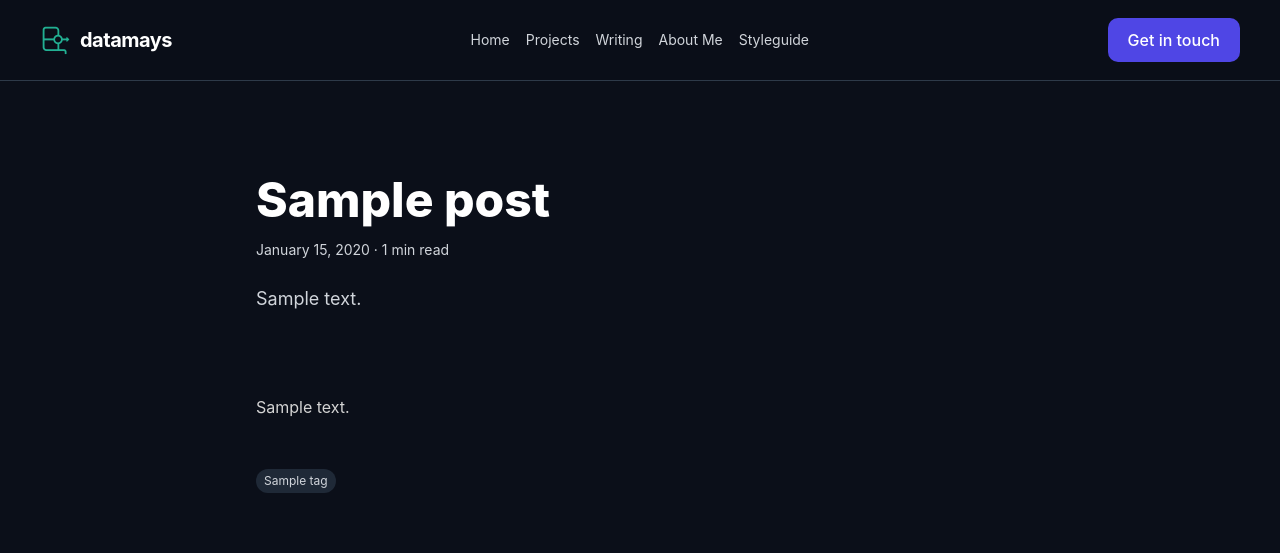
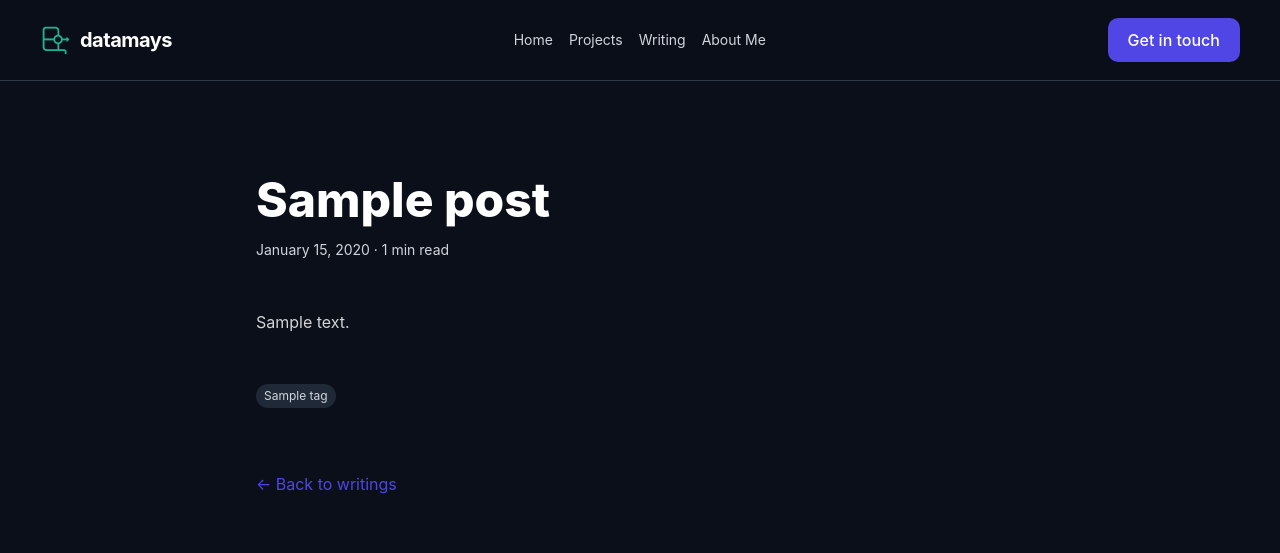
Before and after one commit to dimays/datamays, a Django app: a page that uses core/templates/core/writing_detail.html in a window 1280 px wide. Shown: the top 553 px of the page. Run offline with Django 5.2, Linux system fonts and the light colour scheme; tables that the repository leaves empty hold one stand-in row (values such as "Sample post").

Commit message:
Remove styleguide from navbar

```diff
--- a/core/templates/core/partials/navbar.html
+++ b/core/templates/core/partials/navbar.html
@@ -26,7 +26,6 @@
       <a href="{% url 'core:projects_list' %}" class="hover:text-white transition">Projects</a>
       <a href="{% url 'core:writings_list' %}" class="hover:text-white transition">Writing</a>
       <a href="{% url 'core:about' %}" class="hover:text-white transition">About Me</a>
-      <a href="{% url 'core:styleguide' %}" class="hover:text-white transition">Styleguide</a>
       {% if request.user.is_authenticated and request.user.is_superuser %}
       <a href="{% url 'admin:index' %}" class="hover:text-white transition">Admin</a>
       {% endif %}
@@ -53,7 +52,6 @@
       <a href="{% url 'core:projects_list' %}" class="hover:text-white">Projects</a>
       <a href="{% url 'core:writings_list' %}" class="hover:text-white">Writing</a>
       <a href="{% url 'core:about' %}" class="hover:text-white">About Me</a>
-      <a href="{% url 'core:styleguide' %}" class="hover:text-white">Styleguide</a>
       {% if request.user.is_authenticated and request.user.is_superuser %}
       <a href="{% url 'admin:index' %}" class="hover:text-white">Admin</a>
       {% endif %}
--- a/core/templates/core/writing_detail.html
+++ b/core/templates/core/writing_detail.html
@@ -5,7 +5,7 @@
 <article class="max-w-3xl mx-auto px-6 md:px-0 py-20">
 
   <!-- Post Header -->
-  <header class="mb-20">
+  <header class="mb-12">
     <h1 class="text-4xl md:text-5xl font-extrabold mb-4">
       {{ post.title }}
     </h1>
@@ -16,10 +16,6 @@
       </time>
       · {{ post.reading_time }} min read
     </div>
-
-    <p class="text-lg text-text-secondary leading-relaxed">
-      {{ post.summary }}
-    </p>
   </header>
 
   <!-- Content -->
```
